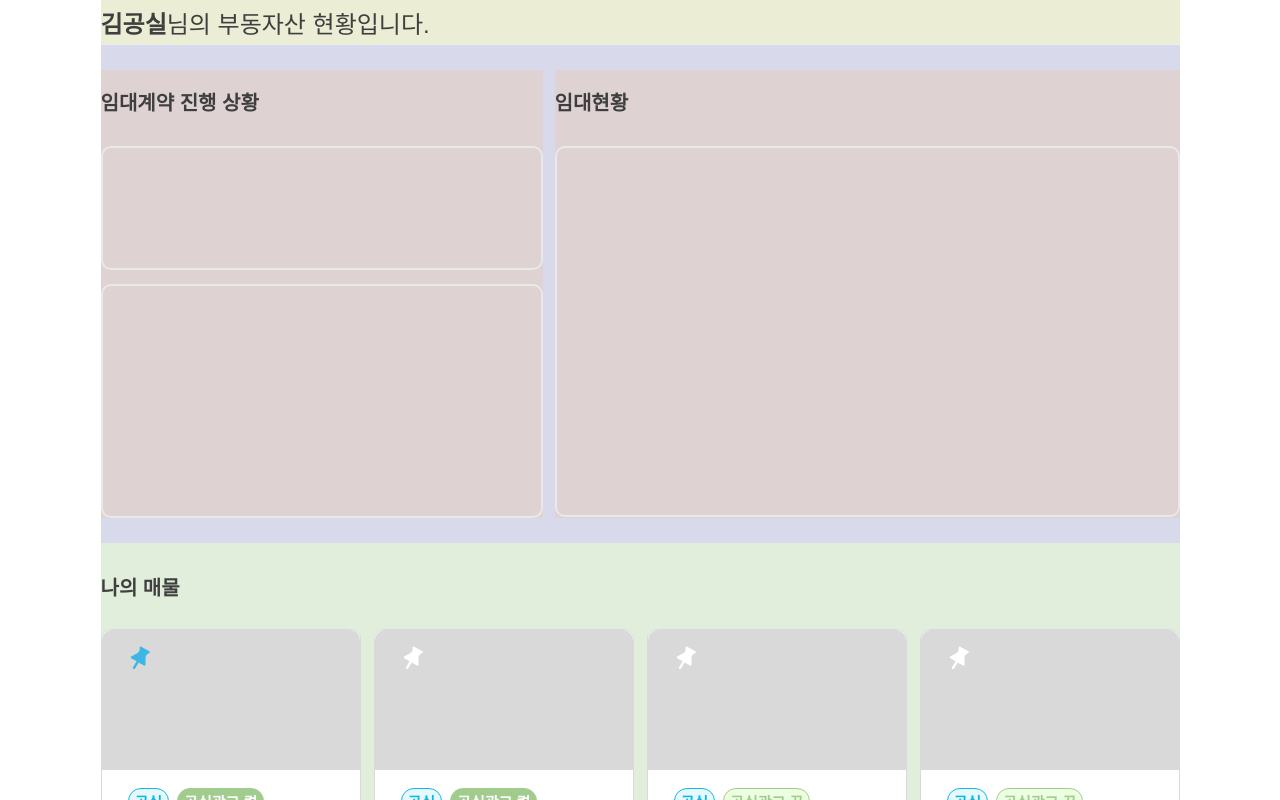
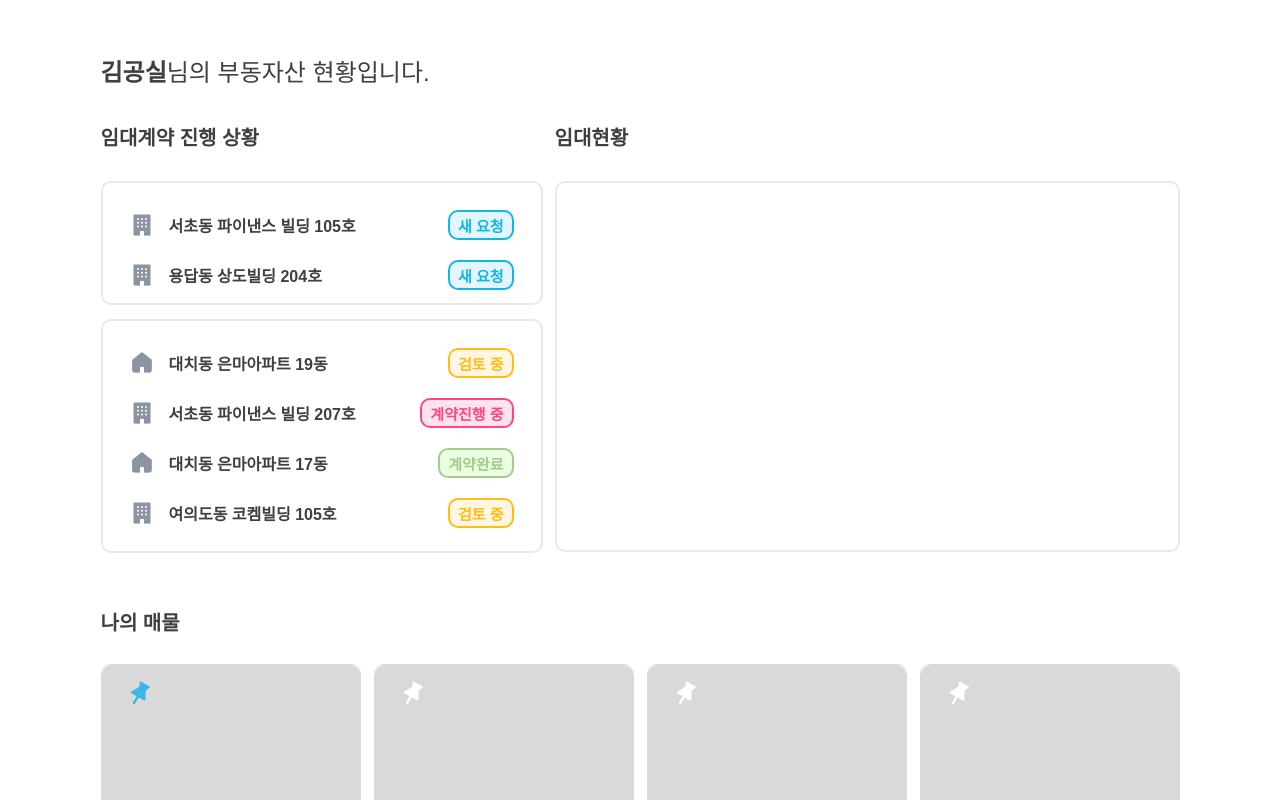
Before and after one commit to onys-programmer/real-estate, a React (Create React App) app: page / in a window 1280 px wide. Shown: the top 800 px of the page. Built offline with nearby package versions, Linux system fonts and the light colour scheme; a web font is replaced by a local one.

Commit message:
feat: 🎸 Contract Bar 제작

```diff
--- /dev/null
+++ b/src/__fixtures__/contracts.js
@@ -0,0 +1,34 @@
+const contracts = [
+  {
+    type: 'building',
+    name: '서초동 파이낸스 빌딩 105호',
+    status: 'new',
+  },
+  {
+    type: 'building',
+    name: '용답동 상도빌딩 204호',
+    status: 'new',
+  },
+  {
+    type: 'house',
+    name: '대치동 은마아파트 19동',
+    status: 'inReview',
+  },
+  {
+    type: 'building',
+    name: '서초동 파이낸스 빌딩 207호',
+    status: 'inProgress',
+  },
+  {
+    type: 'house',
+    name: '대치동 은마아파트 17동',
+    status: 'completed',
+  },
+  {
+    type: 'building',
+    name: '여의도동 코켐빌딩 105호',
+    status: 'inReview',
+  },
+];
+
+export default contracts;
--- /dev/null
+++ b/src/components/ContractBar.jsx
@@ -0,0 +1,89 @@
+import styled from '@emotion/styled';
+import Badge from './badges/Badge';
+
+export default function ContractBar({contract}) {
+  const {name, type, status} = contract;
+  const iconSrcMap = {
+    'building': '/images/icons/icon-building-mono.png',
+    'house': 'images/icons/icon-home-mono.png',
+  };
+
+  const badgeProp = {
+    'new': {
+      text: '새 요청',
+      textColor: '#11B7E4',
+      borderColor: '#11B7E4',
+      backgroundColor: '#E3F5FF',
+    },
+    'inReview': {
+      text: '검토 중',
+      textColor: '#FFBD13',
+      borderColor: '#FFBD13',
+      backgroundColor: '#FFF7E3',
+    },
+    'inProgress': {
+      text: '계약진행 중',
+      textColor: '#FF4487',
+      borderColor: '#FF4487',
+      backgroundColor: '#FFE3ED',
+    },
+    'completed': {
+      text: '계약완료',
+      textColor: '#A2CC8E',
+      borderColor: '#A2CC8E',
+      backgroundColor: '#EBFFE1',
+    },
+  };
+
+  return (
+    <S.Container>
+      <S.IconContainer>
+        <S.Icon src={iconSrcMap[type]} />
+      </S.IconContainer>
+      <S.TextContainer>
+        {name}
+      </S.TextContainer>
+      <S.BadgeContainer>
+        <Badge
+          text={badgeProp[status].text}
+          color={badgeProp[status].textColor}
+          borderColor={badgeProp[status].borderColor}
+          backgroundColor={badgeProp[status].backgroundColor}
+        />
+      </S.BadgeContainer>
+    </S.Container>
+  );
+};
+
+const S = {
+  Container: styled.div`
+    width: 100%;
+    height: 30px;
+    display: flex;
+    justify-content: start;
+    gap: 15px;
+    font-weight: 700;
+    cursor: pointer;
+    &:hover {
+      background-color: #F2F2F2;
+    }
+    label: ContractBar__Container;
+  `,
+  IconContainer: styled.div`
+    display: flex;
+    align-items: center;
+    height: auto;
+    label: ContractBar__IconContainer;
+  `,
+  Icon: styled.img`
+    label: ContractBar__Icon;
+  `,
+  TextContainer: styled.div`
+    display: flex;
+    align-items: center;
+    label: ContractBar__TextContainer;
+  `,
+  BadgeContainer: styled.div`
+    margin-left: auto;
+  `,
+};
--- /dev/null
+++ b/src/components/badges/Badge.jsx
@@ -0,0 +1,31 @@
+import styled from "@emotion/styled";
+
+export default function Badge({text, color="#ffffff", borderColor="#11B7E4", backgroundColor="transparent"}) {
+  return (
+    <S.Container
+      color={color}
+      borderColor={borderColor}
+      backgroundColor={backgroundColor}
+    >
+      {text}
+    </S.Container>
+  );
+};
+
+const S = {
+  Container: styled.div`
+    display: flex;
+    justify-content: center;
+    align-items: center;
+    padding: 6px 8px;
+    width: fit-content;
+    height: 30px;
+    border-radius: 10px;
+    border: 2px solid ${props => props.borderColor};
+    background-color: ${props => props.backgroundColor};
+    color: ${props => props.color};
+    font-size: 15px;
+    font-weight: 700;
+    text-align: center;
+  `,
+};
--- a/src/pages/main/Header.jsx
+++ b/src/pages/main/Header.jsx
@@ -19,9 +19,7 @@ const S = {
     height: 45px;
     display: flex;
     align-items: center;
-    padding: 10px 0;
-    background-color: #ebeed4;
-    border-bottom: 1px solid #ebebeb;
+    padding: 70px 0 10px;
     label: Header__Container;
   `,
   UserName: styled.span`
--- a/src/pages/main/MainPage.jsx
+++ b/src/pages/main/MainPage.jsx
@@ -24,7 +24,6 @@ const S = {
     display: flex;
     flex-direction: column;
     gap: 25px;
-    background-color: #d8daeb;
     label: Main__Container;
   `,
   Flex: styled.div`
--- a/src/pages/main/my-property/MyProperties.jsx
+++ b/src/pages/main/my-property/MyProperties.jsx
@@ -25,7 +25,7 @@ export default function MyProperties() {
 const S = {
   Container: styled.div`
     width: 100%;
-    background-color: #e0eedb;
+    padding-bottom: 31px;
     label: MyProperty__Container;
   `,
   Header: styled.div`
@@ -34,11 +34,14 @@ const S = {
     display: flex;
     justify-content: start;
     gap: 20px;
+    label: MyProperty__Header;
   `,
   Flex: styled.div`
     display: flex;
     justify-content: start;
+    height: fit-content;
+    overflow: hidden;
     gap: 13px;
-    overflow-x: scroll;
+    label: MyProperty__Flex;
   `,
 };
--- a/src/pages/main/rental-contract-progress/ContractsInProgress.jsx
+++ b/src/pages/main/rental-contract-progress/ContractsInProgress.jsx
@@ -1,10 +1,15 @@
 import styled from "@emotion/styled";
 import { border } from "../../../constants/styles/commonCSS";
+import ContractBar from "../../../components/ContractBar";
 
-export default function ContractsInProgress() {
+export default function ContractsInProgress({contracts}) {
   return (
     <S.Container>
-
+      {
+        contracts.map((contract, index) => (
+          <ContractBar contract={contract} />
+        ))
+      }
     </S.Container>
   );
 };
@@ -13,6 +18,11 @@ const S = {
   Container: styled.div`
     width: 442px;
     height: 234px;
+    padding: 27px;
+    display: flex;
+    flex-direction: column;
+    gap: 20px;
+    justify-content: start;
     ${border}
   `,
 };
--- a/src/pages/main/rental-contract-progress/NewContracts.jsx
+++ b/src/pages/main/rental-contract-progress/NewContracts.jsx
@@ -1,10 +1,15 @@
 import styled from '@emotion/styled';
 import { border } from '../../../constants/styles/commonCSS';
+import ContractBar from '../../../components/ContractBar';
 
-export default function NewContracts() {
+export default function NewContracts({contracts}) {
   return (
     <S.Container>
-
+      {
+        contracts.map((contract, index) => (
+        <ContractBar contract={contract} />
+      ))
+      }
     </S.Container>
   );
 };
@@ -13,6 +18,11 @@ const S = {
   Container: styled.div`
     width: 442px;
     height: 124px;
+    padding: 27px;
+    display: flex;
+    flex-direction: column;
+    gap: 20px;
+    justify-content: start;
     ${border}
   `,
 };
--- a/src/pages/main/rental-contract-progress/RentalContractProgress.jsx
+++ b/src/pages/main/rental-contract-progress/RentalContractProgress.jsx
@@ -2,25 +2,28 @@ import NewContracts from './NewContracts';
 import ContractsInProgress from './ContractsInProgress';
 import styled from '@emotion/styled';
 import { HeaderText } from '../../../constants/styles/commonCSS';
+import contracts from '../../../__fixtures__/contracts';
 
 export default function RentalContractProgress() {
+  const newContracts = contracts.filter(contract => contract.status === 'new');
+  const contractsInProgress = contracts.filter(contract => contract.status !== 'new');
+
   return (
     <S.Container>
       <HeaderText>
         임대계약 진행 상황
       </HeaderText>
-      <NewContracts />
-      <ContractsInProgress />
+      <NewContracts contracts={newContracts} />
+      <ContractsInProgress contracts={contractsInProgress}/>
     </S.Container>
   );
 };
 
 const S = {
   Container: styled.div`
-  display: flex;
-  flex-direction: column;
-  gap: 14px;
-    background-color: #ded2d2;
+    display: flex;
+    flex-direction: column;
+    gap: 14px;
     label: RentalContractProgress__Container;
   `,
 };
--- a/src/pages/main/rental-status/RentalStatus.jsx
+++ b/src/pages/main/rental-status/RentalStatus.jsx
@@ -19,7 +19,7 @@ const S = {
     display: flex;
     flex-direction: column;
     gap: 14px;
-    background-color: #ded2d2;
+
     label: RentalStatus__Container;
   `,
   StatusList: styled.div`
```
Also changed, not shown: src/components/Badge.jsx (deleted, +0 -12 lines), public/images/icons/icon-building-mono.png (added), public/images/icons/icon-home-mono.png (added).
